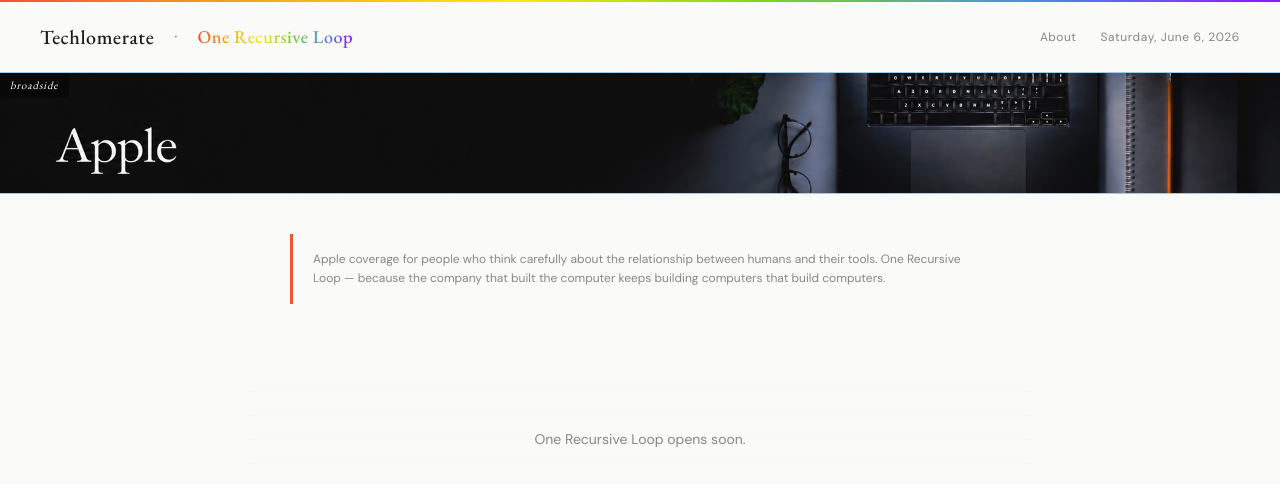
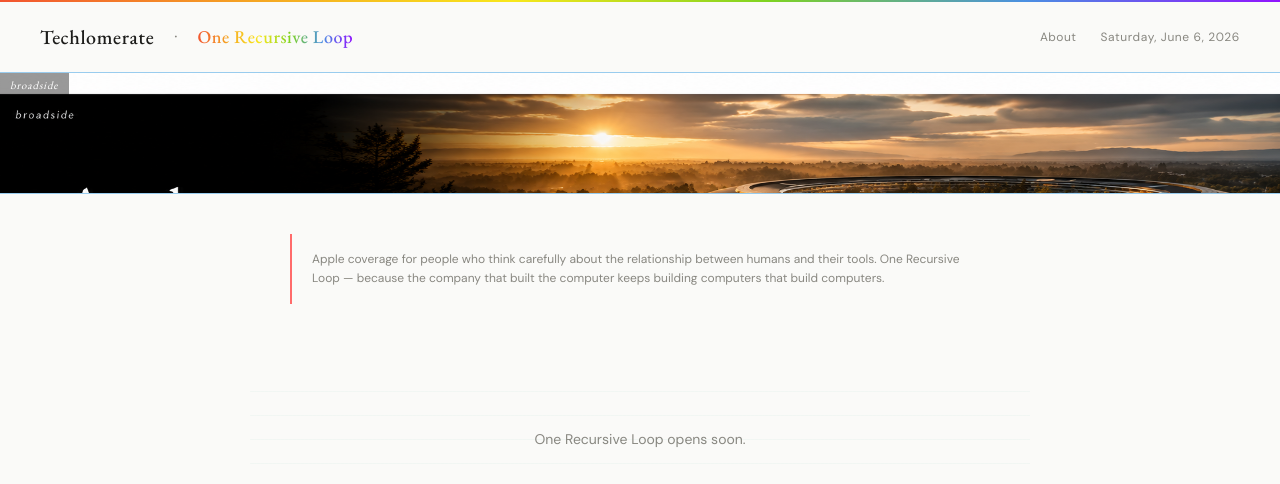
Before and after one commit to Pluribus-creator/techlomerate, a Next.js app: page /one-recursive-loop in a window 1280 px wide. Shown: the top 484 px of the page. Built offline with nearby package versions, Linux system fonts and the light colour scheme; no server answers; the database is empty.

Commit message:
Update Apple broadside — mothership at golden hour

```diff
--- a/src/app/articles/[slug]/page.tsx
+++ b/src/app/articles/[slug]/page.tsx
@@ -129,7 +129,7 @@ export default async function ArticlePage({ params }: { params: Promise<{ slug:
           color: "#fff", fontSize: "11px", fontWeight: 400, padding: "3px 10px",
           letterSpacing: "0.08em", fontFamily: "var(--font-serif)", fontStyle: "italic", zIndex: 2,
         }}>broadside</div>
-        <img src="/assets/applebannerad.png" alt="Apple" style={{
+        <img src="/assets/applemothershipad.png" alt="Apple" style={{
           width: "100%", height: "120px", objectFit: "cover",
           objectPosition: "center 30%", display: "block",
         }} />
--- a/src/app/one-recursive-loop/page.tsx
+++ b/src/app/one-recursive-loop/page.tsx
@@ -34,19 +34,17 @@ export default async function OneRecursiveLoopPage() {
   const featured = articles?.find(a => a.featured)
   const secondary = articles?.filter(a => !a.featured).slice(0, 99)
 
-  const gumdrop = "linear-gradient(90deg, #F25430, #F5A623, #F8E71C, #7ED321, #4A90E2, #9013FE)"
-
   const rainbowStyle = {
-    background: gumdrop,
-    WebkitBackgroundClip: "text" as const,
-    WebkitTextFillColor: "transparent" as const,
-    backgroundClip: "text" as const,
+    background: "linear-gradient(90deg, #F25430, #F5A623, #F8E71C, #7ED321, #4A90E2, #9013FE)",
+    WebkitBackgroundClip: "text",
+    WebkitTextFillColor: "transparent",
+    backgroundClip: "text",
   }
 
   return (
     <main style={{ minHeight: "100vh", background: "var(--bg)", overflow: "clip" }}>
 
-      <div style={{ height: "2px", background: gumdrop }} />
+      <div style={{ height: "2px", background: "linear-gradient(90deg, #F25430, #F5A623, #F8E71C, #7ED321, #4A90E2, #9013FE)", }} />
 
       <nav style={{
         display: "flex", alignItems: "center", justifyContent: "space-between",
@@ -79,7 +77,7 @@ export default async function OneRecursiveLoopPage() {
           color: "#fff", fontSize: "11px", fontWeight: 400, padding: "3px 10px",
           letterSpacing: "0.08em", fontFamily: "var(--font-serif)", fontStyle: "italic", zIndex: 2,
         }}>broadside</div>
-        <img src="/assets/applebannerad.png" alt="Apple" style={{
+        <img src="/assets/applemothershipad.png" alt="Apple" style={{
           width: "100%", height: "120px", objectFit: "cover",
           objectPosition: "center 30%", display: "block",
         }} />
@@ -88,8 +86,8 @@ export default async function OneRecursiveLoopPage() {
       <div style={{ maxWidth: "780px", margin: "0 auto", padding: "40px 40px 24px" }}>
         <div style={{
           fontSize: "12px", color: "var(--text-tertiary)", lineHeight: 1.6,
-          padding: "16px 20px", borderLeft: "3px solid transparent",
-          borderImage: `${gumdrop} 1`,
+          padding: "16px 20px", borderLeft: "2px solid transparent",
+          borderImage: "linear-gradient(90deg, #FF6B6B, #FFB347, #FFD700, #5BC8F5, #9B59B6) 1",
           marginBottom: "40px",
         }}>
           Apple coverage for people who think carefully about the relationship between humans and their tools.
@@ -116,7 +114,7 @@ export default async function OneRecursiveLoopPage() {
                   }} />
                 </div>
               )}
-              <div style={{ fontSize: "11px", fontWeight: 600, letterSpacing: "0.06em", marginBottom: "14px", ...rainbowStyle }}>
+              <div style={{ fontSize: "11px", fontWeight: 500, letterSpacing: "0.06em", marginBottom: "14px", ...rainbowStyle }}>
                 {featured.category}
               </div>
               <h1 style={{
@@ -158,7 +156,7 @@ export default async function OneRecursiveLoopPage() {
                     }} />
                   </div>
                 )}
-                <div style={{ fontSize: "11px", fontWeight: 600, letterSpacing: "0.06em", marginBottom: "10px", ...rainbowStyle }}>
+                <div style={{ fontSize: "11px", fontWeight: 500, letterSpacing: "0.06em", marginBottom: "10px", ...rainbowStyle }}>
                   {article.category}
                 </div>
                 <h2 style={{
--- a/src/app/page.tsx
+++ b/src/app/page.tsx
@@ -88,7 +88,7 @@ export default async function Home() {
           letterSpacing: "0.08em", fontFamily: "var(--font-serif)",
           fontStyle: "italic", zIndex: 2,
         }}>broadside</div>
-        <img src="/assets/applebannerad.png" alt="Apple" style={{
+        <img src="/assets/applemothershipad.png" alt="Apple" style={{
           width: "100%", height: "120px", objectFit: "cover",
           objectPosition: "center 30%", display: "block",
         }} />
--- a/src/app/the-old-market/page.tsx
+++ b/src/app/the-old-market/page.tsx
@@ -70,7 +70,7 @@ export default async function OldMarketPage() {
           color: "#fff", fontSize: "11px", fontWeight: 400, padding: "3px 10px",
           letterSpacing: "0.08em", fontFamily: "var(--font-serif)", fontStyle: "italic", zIndex: 2,
         }}>broadside</div>
-        <img src="/assets/applebannerad.png" alt="Apple" style={{
+        <img src="/assets/applemothershipad.png" alt="Apple" style={{
           width: "100%", height: "120px", objectFit: "cover",
           objectPosition: "center 30%", display: "block",
         }} />
```
Also changed, not shown: public/assets/applemothershipad.png (added).
